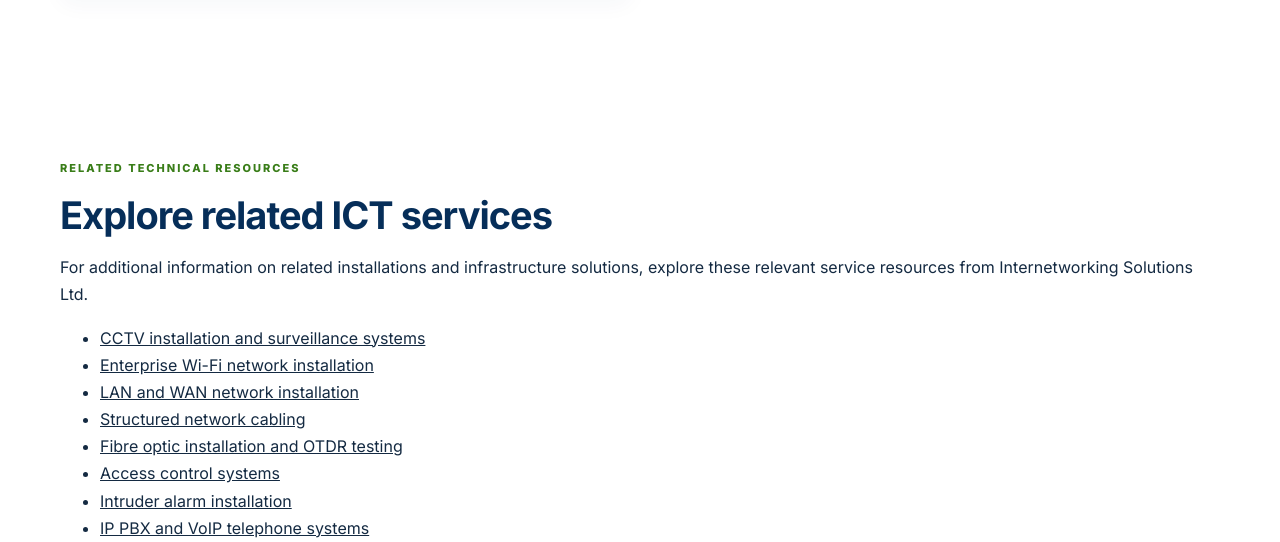
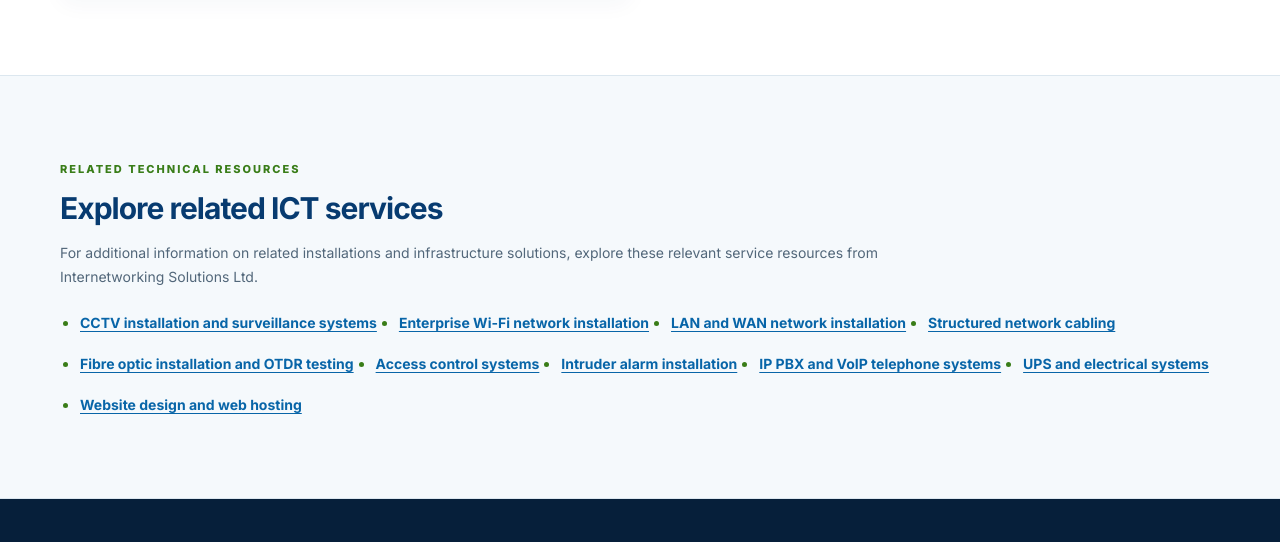
Before and after one commit to cndoli84-star/mlina-networking-technologies-running-site, a plain HTML site: page services.html in a window 1280 px wide. Shown: the part 4151-4693 px from the top of the page. Drawn offline with Linux system fonts and the light colour scheme.

Commit message:
Style related cross-site service resource links

```diff
--- a/css/style.css
+++ b/css/style.css
@@ -670,3 +670,16 @@ textarea:focus-visible {
 @media(prefers-reduced-motion:reduce){
  .impact-card,.impact-card:before,.impact-card.is-counting .impact-number,.impact-card.is-celebrating,.impact-card.is-celebrating:after{animation:none!important;transition:none!important}
 }
+
+
+/* RELATED CROSS-SITE SERVICE RESOURCES */
+.cross-site-resources{background:#f5f9fc;border-top:1px solid #dce7ef;border-bottom:1px solid #dce7ef}
+.cross-site-resources .wrap{max-width:1200px}
+.cross-site-resources h2{margin:8px 0 10px;color:#073b70;font-size:clamp(22px,2.5vw,30px);line-height:1.25}
+.cross-site-resources p{max-width:820px;color:#52677a;font-size:14px;line-height:1.7}
+.cross-site-resource-list{display:flex;flex-wrap:wrap;gap:10px 22px;margin:18px 0 0;padding-left:20px}
+.cross-site-resource-list li{padding:2px 0;color:#397d18}
+.cross-site-resource-list a{color:#0865a8;font-size:14px;font-weight:700;text-decoration:underline;text-underline-offset:3px}
+.cross-site-resource-list a:hover{color:#073b70}
+.cross-site-resource-list a:focus-visible{outline:3px solid #0865a8;outline-offset:3px}
+@media(max-width:640px){.cross-site-resource-list{display:block}.cross-site-resource-list li{margin:8px 0}}
```
